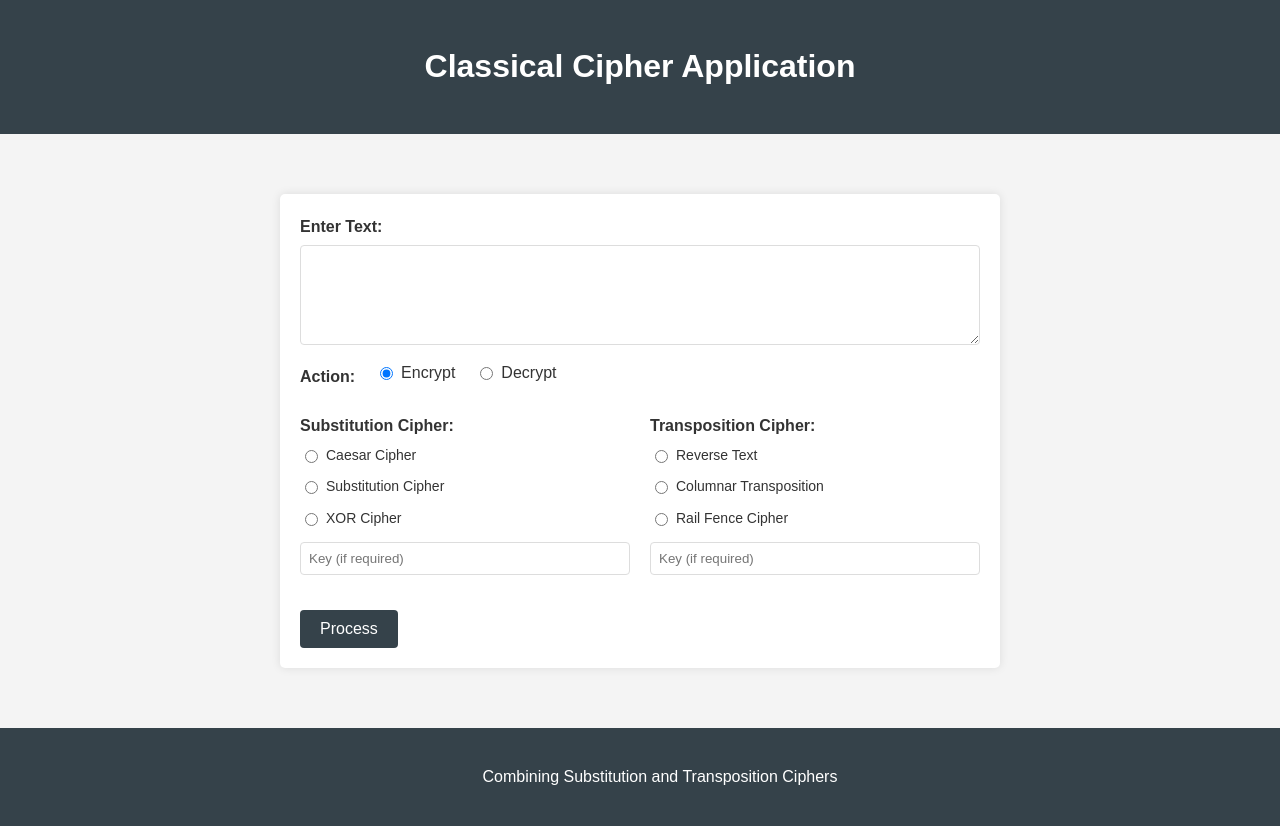
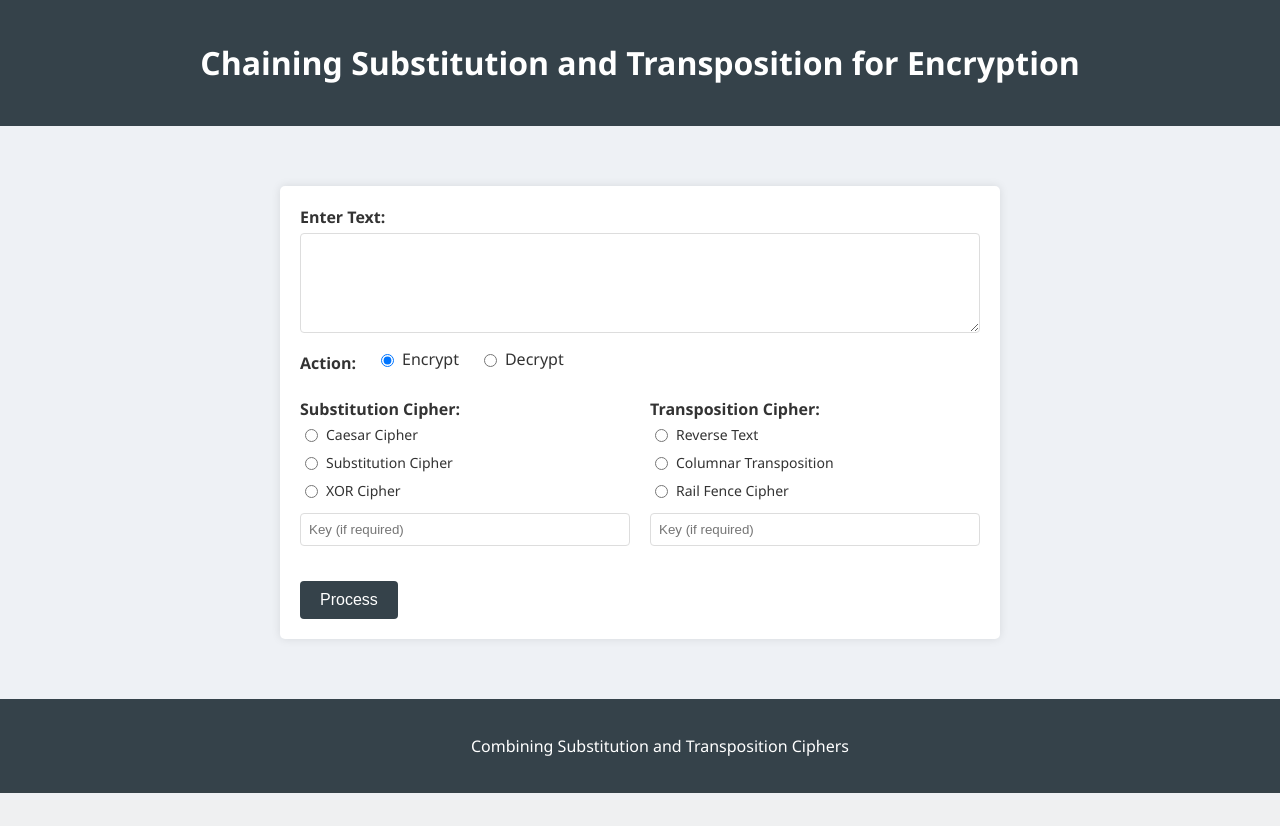
Before and after one commit to Heiliger4/security-cipher, a Flask app: page / in a window 1280 px wide. After the commit the page ends 793 px from the top, so only its background shows below. Run offline with Flask 2, Linux system fonts and the light colour scheme.

Commit message:
minor fix

```diff
--- a/static/styles.css
+++ b/static/styles.css
@@ -1,9 +1,8 @@
 body {
-    font-family: Arial, sans-serif;
-    line-height: 1.6;
+    font-family: 'Segoe UI', sans-serif;
     margin: 0;
     padding: 0;
-    background-color: #f4f4f4;
+    background: #eef1f5;
     color: #333;
 }
 
@@ -81,6 +80,7 @@ button, .btn {
     cursor: pointer;
     border-radius: 4px;
     font-size: 16px;
+    text-decoration: none;
 }
 
 button:hover, .btn:hover {
@@ -95,14 +95,16 @@ button:hover, .btn:hover {
 }
 
 .result-box {
-    margin-bottom: 20px;
-    padding: 15px;
-    background: #f9f9f9;
+    background: #f7f7f7;
+    padding: 1rem;
+    border-left: 4px solid #1f2937;
+    margin-bottom: 1rem;
     border-radius: 4px;
 }
 
 .result-box h3 {
-    margin-top: 0;
+    margin: 0 0 0.5rem;
+    font-size: 1.1rem;
 }
 
 footer {
--- a/templates/base.html
+++ b/templates/base.html
@@ -3,12 +3,13 @@
 <head>
     <meta charset="UTF-8">
     <meta name="viewport" content="width=device-width, initial-scale=1.0">
-    <title>Classical Cipher Application</title>
+    <title>Security Assignment</title>
+    <link rel="icon" href="{{ url_for('static', filename='favicon.ico') }}" type="image/x-icon">
     <link rel="stylesheet" href="{{ url_for('static', filename='styles.css') }}">
 </head>
 <body>
     <header>
-        <h1>Classical Cipher Application</h1>
+        <h1>Chaining Substitution and Transposition for Encryption</h1>
     </header>
     <main>
         {% block content %}{% endblock %}
```
Also changed, not shown: static/favicon.ico (added).
